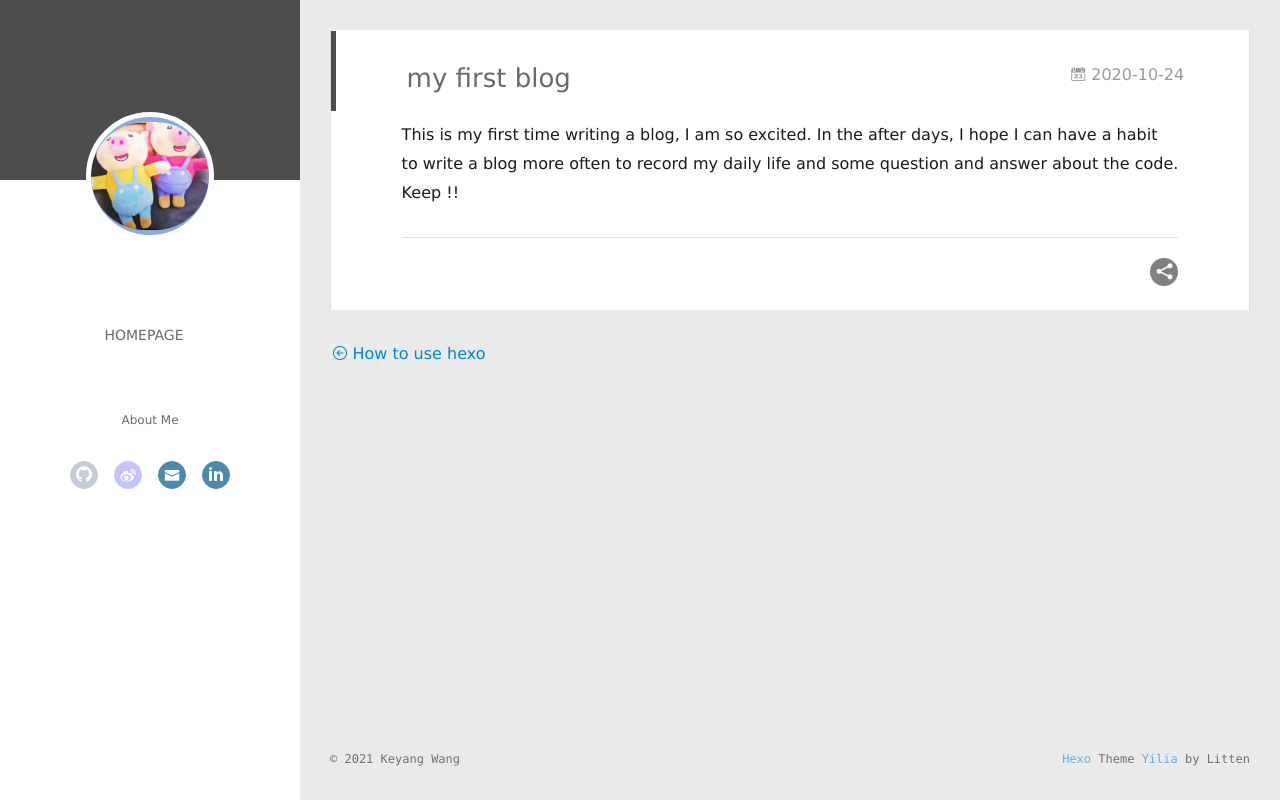
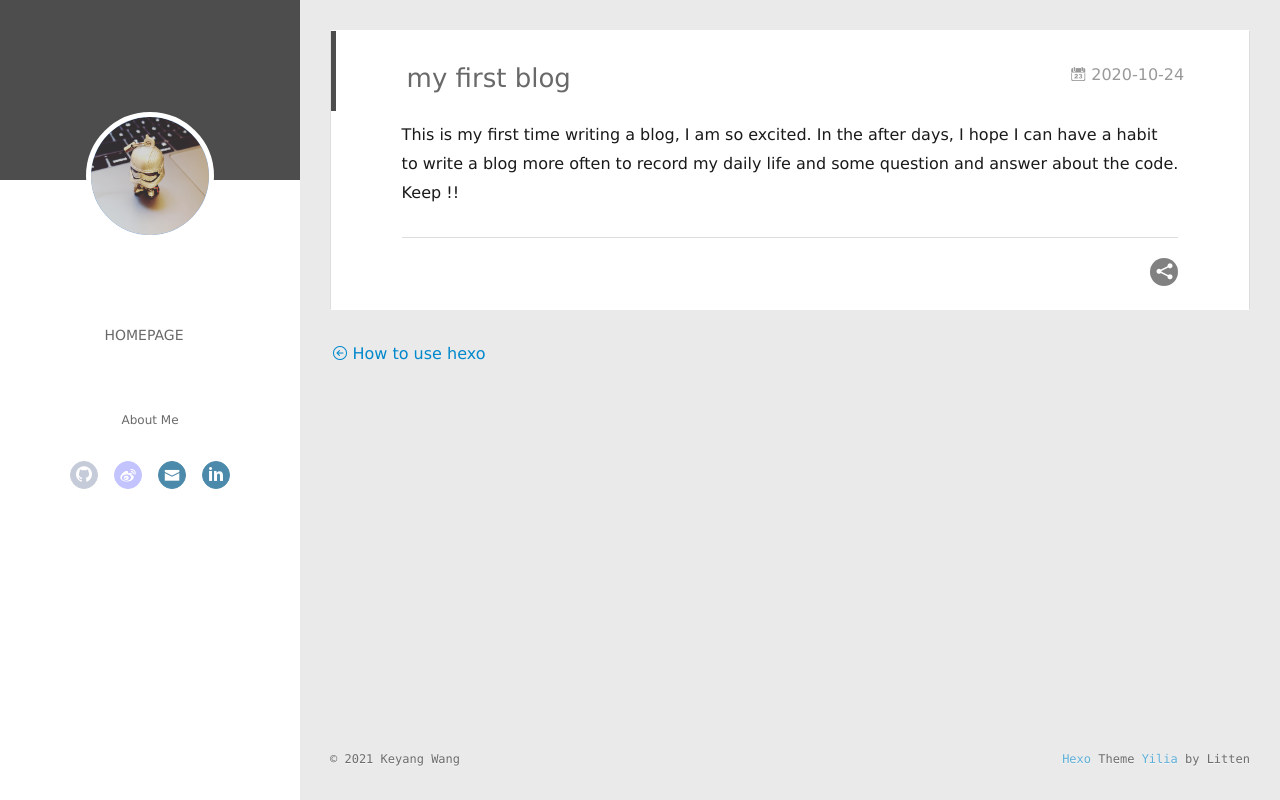
Before and after one commit to wangkeyangleon/wangkeyangleon.github.io, a plain HTML site: page 2020/10/24/my-first-blog/index.html in a window 1280 px wide. Drawn offline with Linux system fonts and the light colour scheme; no server answers.

Commit message:
Site updated: 2021-06-07 15:52:30

```diff
--- a/2020/10/24/my-first-blog/index.html
+++ b/2020/10/24/my-first-blog/index.html
@@ -47,7 +47,7 @@
 <div class="intrude-less">
 	<header id="header" class="inner">
 		<a href="/" class="profilepic">
-			<img src="/Images/jiaojiao.png" class="js-avatar">
+			<img src="/Images/profilePhoto.jpg" class="js-avatar">
 		</a>
 		<hgroup>
 		  <h1 class="header-author"><a href="/"></a></h1>
@@ -95,7 +95,7 @@
 	<div class="intrude-less">
 		<header id="header" class="inner">
 			<div class="profilepic">
-				<img src="/Images/jiaojiao.png" class="js-avatar">
+				<img src="/Images/profilePhoto.jpg" class="js-avatar">
 			</div>
 			<hgroup>
 			  <h1 class="header-author js-header-author"></h1>
```
Also changed, not shown: 2021/06/07/ MarkDown grammer/index.html (+2 -2 lines), 2021/06/07/hexo/index.html (+2 -2 lines), archives/2020/10/index.html (+2 -2 lines), archives/2020/index.html (+2 -2 lines), archives/2021/06/index.html (+2 -2 lines), archives/2021/index.html (+2 -2 lines), archives/index.html (+2 -2 lines), index.html (+2 -2 lines).
